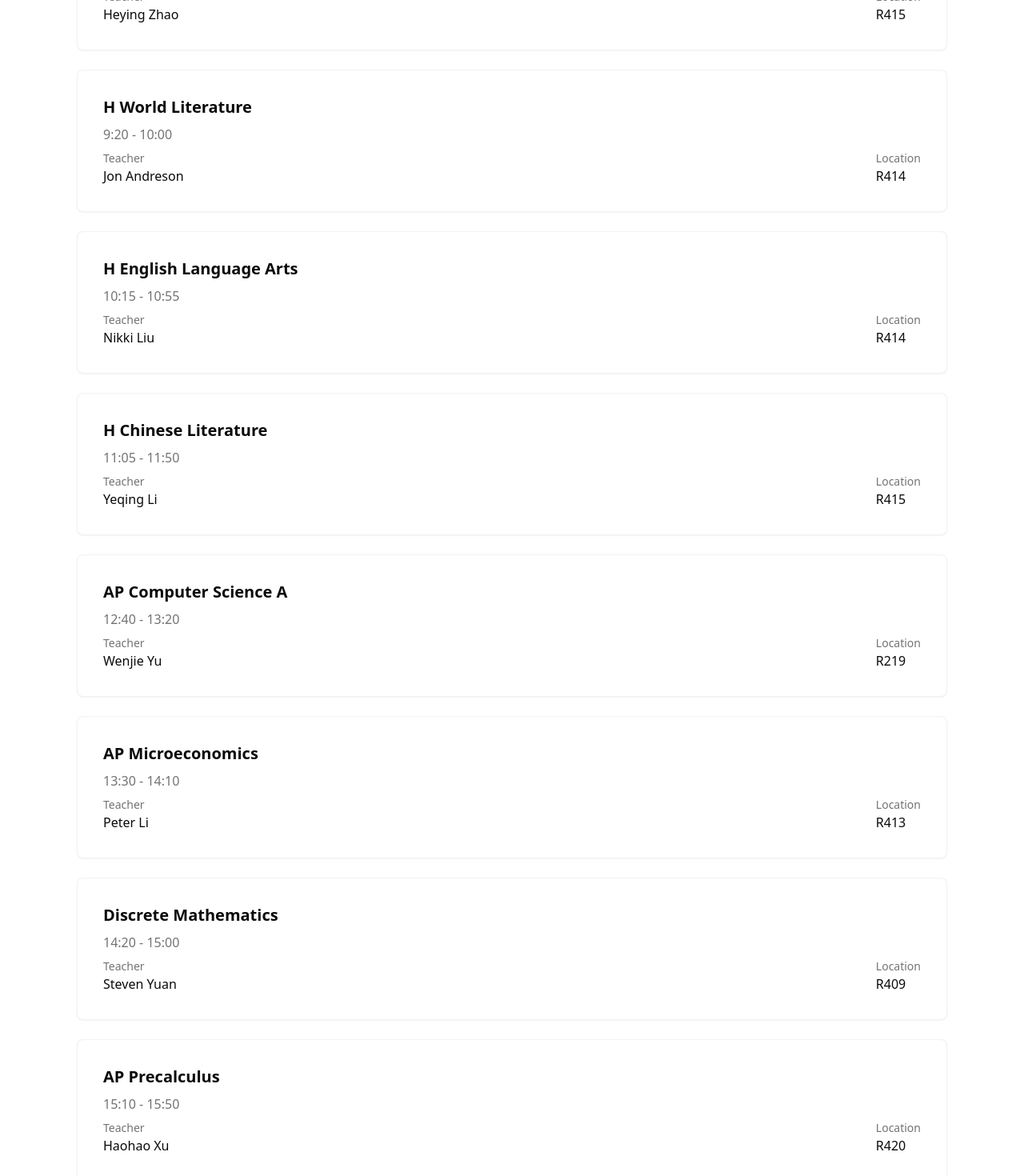
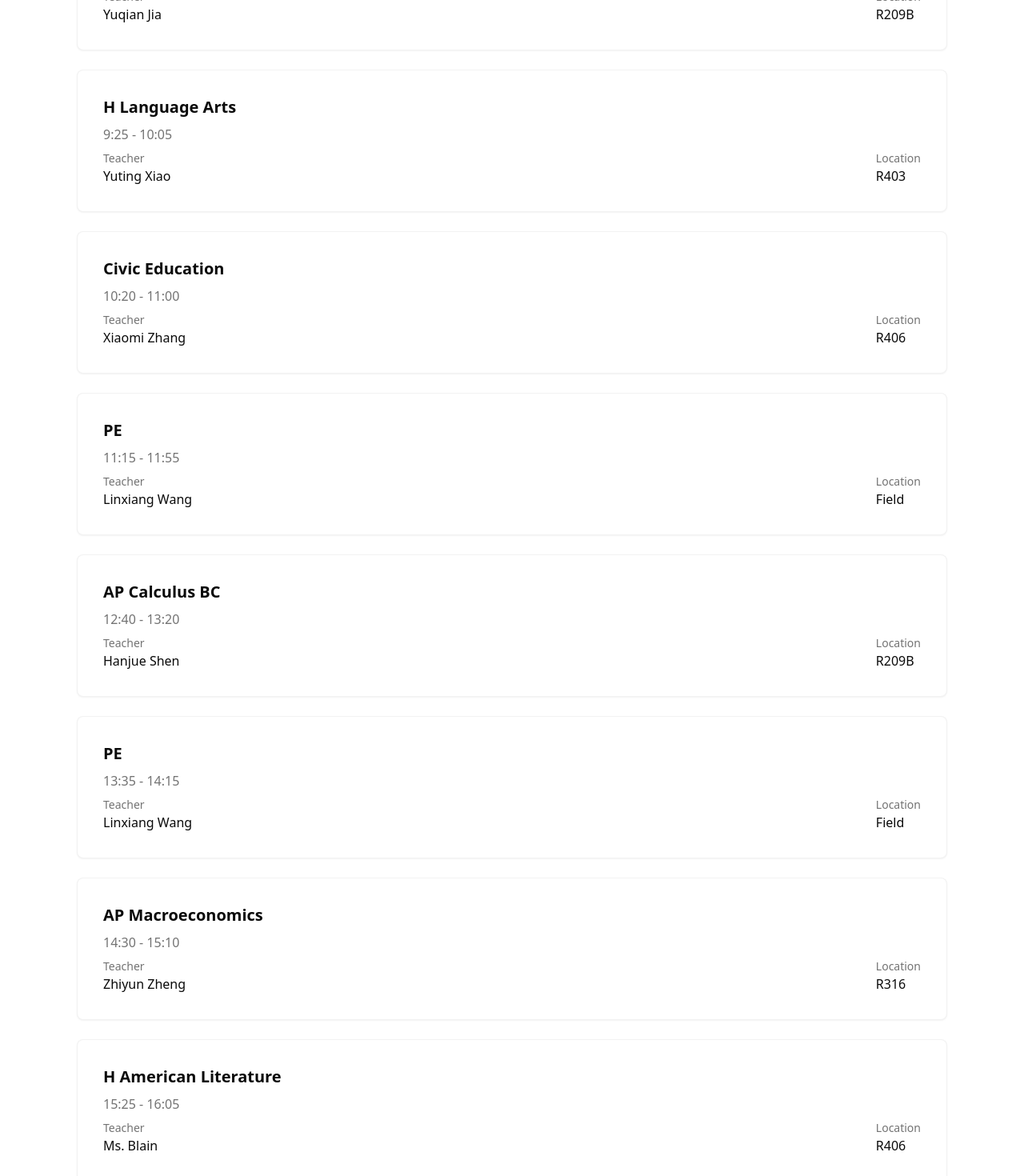
Before and after one commit to TakumiBC/schedule, a Next.js app: page / in a window 1280 px wide. Shown: the part 340-1810 px from the top of the page at 80% size. Built offline with nearby package versions, Linux system fonts and the light colour scheme.

Commit message:
Update page.tsx

```diff
--- a/app/page.tsx
+++ b/app/page.tsx
@@ -20,292 +20,296 @@ type Schedule = Record<string, ClassInfo[]>;
 const scheduleData: Schedule = {
   Monday: [
     {
-      subject: "History",
+      subject: "AP Physics 1",
       startTime: "8:30",
       endTime: "9:10",
-      teacher: "Heying Zhao",
-      location: "R415",
+      teacher: "Yuqian Jia",
+      location: "R209B",
     },
     {
-      subject: "H World Literature",
-      startTime: "9:20",
-      endTime: "10:00",
-      teacher: "Jon Andreson",
-      location: "R414",
+      subject: "H Language Arts",
+      startTime: "9:25",
+      endTime: "10:05",
+      teacher: "Yuting Xiao",
+      location: "R403",
     },
     {
-      subject: "H English Language Arts",
-      startTime: "10:15",
-      endTime: "10:55",
-      teacher: "Nikki Liu",
-      location: "R414",
+      subject: "Civic Education",
+      startTime: "10:20",
+      endTime: "11:00",
+      teacher: "Xiaomi Zhang",
+      location: "R406",
+    },
+    {
+      subject: "PE",
+      startTime: "11:15",
+      endTime: "11:55",
+      teacher: "Linxiang Wang",
+      location: "Field",
+    },
+    {
+      subject: "AP Calculus BC",
+      startTime: "12:40",
+      endTime: "13:20",
+      teacher: "Hanjue Shen",
+      location: "R209B",
+    },
+    {
+      subject: "PE",
+      startTime: "13:35",
+      endTime: "14:15",
+      teacher: "Linxiang Wang",
+      location: "Field",
+    },
+    {
+      subject: "AP Macroeconomics",
+      startTime: "14:30",
+      endTime: "15:10",
+      teacher: "Zhiyun Zheng",
+      location: "R316",
+    },
+    {
+      subject: "H American Literature",
+      startTime: "15:25",
+      endTime: "16:05",
+      teacher: "Ms. Blain",
+      location: "R406",
+    },
+  ],
+
+  Tuesday: [
+    {
+      subject: "AP Macroeconomics",
+      startTime: "8:30",
+      endTime: "9:10",
+      teacher: "Zhiyun Zheng",
+      location: "R316",
+    },
+    {
+      subject: "H Language Arts",
+      startTime: "9:25",
+      endTime: "10:05",
+      teacher: "Yuting Xiao",
+      location: "R403",
+    },
+    {
+      subject: "H American Literature",
+      startTime: "10:20",
+      endTime: "11:00",
+      teacher: "Ms. Blain",
+      location: "R406",
+    },
+    {
+      subject: "H American Literature",
+      startTime: "11:15",
+      endTime: "11:55",
+      teacher: "Ms. Blain",
+      location: "R406",
+    },
+    {
+      subject: "AP Macroeconomics",
+      startTime: "12:40",
+      endTime: "13:20",
+      teacher: "Zhiyun Zheng",
+      location: "R316",
+    },
+    {
+      subject: "AP Physics 1",
+      startTime: "13:35",
+      endTime: "14:15",
+      teacher: "Yuqian Jia",
+      location: "R209B",
+    },
+    {
+      subject: "AP Calculus BC",
+      startTime: "14:30",
+      endTime: "15:10",
+      teacher: "Hanjue Shen",
+      location: "R209B",
+    },
+    {
+      subject: "Civic Education",
+      startTime: "15:25",
+      endTime: "16:05",
+      teacher: "Xiaomi Zhang",
+      location: "R406",
+    },
+  ],
+
+  Wednesday: [
+    {
+      subject: "AP Physics 1",
+      startTime: "8:30",
+      endTime: "9:10",
+      teacher: "Yuqian Jia",
+      location: "R209B",
+    },
+    {
+      subject: "Optional Finance",
+      startTime: "9:25",
+      endTime: "10:05",
+      teacher: "Peter Li",
+      location: "R408",
+    },
+    {
+      subject: "PE",
+      startTime: "10:20",
+      endTime: "11:00",
+      teacher: "Linxiang Wang",
+      location: "Field",
+    },
+    {
+      subject: "AP Calculus BC",
+      startTime: "11:15",
+      endTime: "11:55",
+      teacher: "Hanjue Shen",
+      location: "R209B",
+    },
+    {
+      subject: "",
+      startTime: "12:40",
+      endTime: "13:20",
+      teacher: "",
+      location: "",
+    },
+    {
+      subject: "H Language Arts",
+      startTime: "13:35",
+      endTime: "14:15",
+      teacher: "Yuting Xiao",
+      location: "R403",
     },
     {
       subject: "H Chinese Literature",
-      startTime: "11:05",
-      endTime: "11:50",
-      teacher: "Yeqing Li",
-      location: "R415",
+      startTime: "14:30",
+      endTime: "15:10",
+      teacher: "Xinyue Fan",
+      location: "R406",
     },
     {
-      subject: "AP Computer Science A",
+      subject: "AP Macroeconomics",
+      startTime: "15:25",
+      endTime: "16:05",
+      teacher: "Zhiyun Zheng",
+      location: "R316",
+    },
+  ],
+
+  Thursday: [
+    {
+      subject: "AP Calculus BC",
+      startTime: "8:30",
+      endTime: "9:10",
+      teacher: "Hanjue Shen",
+      location: "R209B",
+    },
+    {
+      subject: "AP Macroeconomics",
+      startTime: "9:25",
+      endTime: "10:05",
+      teacher: "Zhiyun Zheng",
+      location: "R316",
+    },
+    {
+      subject: "H Language Arts",
+      startTime: "10:20",
+      endTime: "11:00",
+      teacher: "Yuting Xiao",
+      location: "R403",
+    },
+    {
+      subject: "Linear Algebra",
+      startTime: "11:15",
+      endTime: "11:55",
+      teacher: "Zhihao Wang",
+      location: "R419",
+    },
+    {
+      subject: "Geography",
       startTime: "12:40",
       endTime: "13:20",
-      teacher: "Wenjie Yu",
-      location: "R219",
+      teacher: "Xinzhong Zhang",
+      location: "R406",
     },
     {
-      subject: "AP Microeconomics",
-      startTime: "13:30",
-      endTime: "14:10",
-      teacher: "Peter Li",
-      location: "R413",
+      subject: "AP Physics 1",
+      startTime: "13:35",
+      endTime: "14:15",
+      teacher: "Yuqian Jia",
+      location: "R209B",
     },
     {
-      subject: "Discrete Mathematics",
-      startTime: "14:20",
-      endTime: "15:00",
-      teacher: "Steven Yuan",
-      location: "R409",
+      subject: "History",
+      startTime: "14:30",
+      endTime: "15:10",
+      teacher: "Heying Zhao",
+      location: "R406",
     },
     {
-      subject: "AP Precalculus",
-      startTime: "15:10",
-      endTime: "15:50",
-      teacher: "Haohao Xu",
-      location: "R420",
+      subject: "H American Literature",
+      startTime: "15:25",
+      endTime: "16:05",
+      teacher: "Ms. Blain",
+      location: "R406",
     },
   ],
-  Tuesday: [
+
+  Friday: [
     {
-      subject: "AP Computer Science A",
+      subject: "H Language Arts",
       startTime: "8:30",
       endTime: "9:10",
-      teacher: "Wenjie Yu",
-      location: "R219",
+      teacher: "Yuting Xiao",
+      location: "R403",
     },
     {
-      subject: "AP Microeconomics",
-      startTime: "9:20",
-      endTime: "10:00",
-      teacher: "Peter Li",
-      location: "R413",
+      subject: "AP Physics 1",
+      startTime: "9:25",
+      endTime: "10:05",
+      teacher: "Yuqian Jia",
+      location: "R209B",
     },
     {
-      subject: "H English Language Arts",
-      startTime: "10:15",
-      endTime: "10:55",
-      teacher: "Nikki Liu",
-      location: "R414",
+      subject: "AP Calculus BC",
+      startTime: "10:20",
+      endTime: "11:00",
+      teacher: "Hanjue Shen",
+      location: "R209B",
     },
     {
-      subject: "H World Literature",
-      startTime: "11:05",
-      endTime: "11:50",
-      teacher: "Jon Andreson",
-      location: "R414",
+      subject: "Linear Algebra",
+      startTime: "11:15",
+      endTime: "11:55",
+      teacher: "Zhihao Wang",
+      location: "R419",
     },
     {
-      subject: "AP Precalculus",
+      subject: "H Chinese Literature",
       startTime: "12:40",
       endTime: "13:20",
-      teacher: "Haohao Xu",
-      location: "R420",
-    },
-    {
-      subject: "Art",
-      startTime: "13:30",
-      endTime: "14:10",
-      teacher: "Channie Yang",
-      location: "Auditorium",
+      teacher: "Xinyue Fan",
+      location: "R406",
     },
     {
       subject: "PE",
-      startTime: "14:20",
-      endTime: "15:00",
-      teacher: "Hao Huang",
+      startTime: "13:35",
+      endTime: "14:15",
+      teacher: "Linxiang Wang",
       location: "Field",
     },
     {
-      subject: "Optional Vocal Performance",
-      startTime: "15:10",
-      endTime: "15:50",
-      teacher: "Channie Yang",
-      location: "R016",
-    },
-  ],
-  Wednesday: [
-    {
-      subject: "AP Microeconomics",
-      startTime: "8:30",
-      endTime: "9:10",
-      teacher: "Peter Li",
-      location: "R413",
+      subject: "H American Literature",
+      startTime: "14:30",
+      endTime: "15:10",
+      teacher: "Ms. Blain",
+      location: "R406",
     },
     {
-      subject: "AP Computer Science A",
-      startTime: "9:20",
-      endTime: "10:00",
-      teacher: "Wenjie Yu",
-      location: "R219",
-    },
-    {
-      subject: "H Chinese Literature",
-      startTime: "10:15",
-      endTime: "10:55",
-      teacher: "Yeqing Li",
-      location: "R415",
-    },
-    {
-      subject: "PE",
-      startTime: "11:05",
-      endTime: "11:50",
-      teacher: "Hao Huang",
-      location: "Field",
-    },
-    {
-      subject: "H English Language Arts",
-      startTime: "12:40",
-      endTime: "13:20",
-      teacher: "Nikki Liu",
-      location: "R414",
-    },
-    {
-      subject: "Optional Vocal Performance",
-      startTime: "13:30",
-      endTime: "14:10",
-      teacher: "Channie Yang",
-      location: "R016",
-    },
-    {
-      subject: "AP Precalculus",
-      startTime: "14:20",
-      endTime: "15:00",
-      teacher: "Haohao Xu",
-      location: "R420",
-    },
-    {
-      subject: "H World Literature",
-      startTime: "15:10",
-      endTime: "15:50",
-      teacher: "Jon Andreson",
-      location: "R414",
-    },
-  ],
-  Thursday: [
-    {
-      subject: "AP Precalculus",
-      startTime: "8:30",
-      endTime: "9:10",
-      teacher: "Haohao Xu",
-      location: "R420",
-    },
-    {
-      subject: "AP Computer Science A",
-      startTime: "9:20",
-      endTime: "10:00",
-      teacher: "Wenjie Yu",
-      location: "R219",
-    },
-    {
-      subject: "H World Literature",
-      startTime: "10:15",
-      endTime: "10:55",
-      teacher: "Jon Andreson",
-      location: "R414",
-    },
-    {
-      subject: "Geography",
-      startTime: "11:05",
-      endTime: "11:50",
-      teacher: "Xinzhong Zhang",
-      location: "R415",
-    },
-    {
-      subject: "AP Microeconomics",
-      startTime: "12:40",
-      endTime: "13:20",
-      teacher: "Peter Li",
-      location: "R413",
-    },
-    {
-      subject: "Discrete Mathematics",
-      startTime: "13:30",
-      endTime: "14:10",
-      teacher: "Steven Yuan",
-      location: "R409",
-    },
-    {
-      subject: "CAS",
-      startTime: "14:20",
-      endTime: "15:00",
-      teacher: "Xinyue Fan",
-      location: "R415",
-    },
-    {
-      subject: "CAS",
-      startTime: "15:10",
-      endTime: "15:50",
-      teacher: "Xinyue Fan",
-      location: "R415",
-    },
-  ],
-  Friday: [
-    {
-      subject: "H Chinese Literature",
-      startTime: "8:30",
-      endTime: "9:10",
-      teacher: "Yeqing Li",
-      location: "R415",
-    },
-    {
-      subject: "H English Language Arts",
-      startTime: "9:20",
-      endTime: "10:00",
-      teacher: "Nikki Liu",
-      location: "R414",
-    },
-    {
-      subject: "H English Language Arts",
-      startTime: "10:15",
-      endTime: "10:55",
-      teacher: "Nikki Liu",
-      location: "R414",
-    },
-    {
-      subject: "H World Literature",
-      startTime: "11:05",
-      endTime: "11:50",
-      teacher: "Jon Andreson",
-      location: "R414",
-    },
-    {
-      subject: "Discrete Mathematics",
-      startTime: "12:40",
-      endTime: "13:20",
-      teacher: "Steven Yuan",
-      location: "R409",
-    },
-    {
-      subject: "AP Microeconomics",
-      startTime: "13:30",
-      endTime: "14:10",
-      teacher: "Peter Li",
-      location: "R413",
-    },
-    {
-      subject: "AP Computer Science A",
-      startTime: "14:20",
-      endTime: "15:00",
-      teacher: "Wenjie Yu",
-      location: "R219",
-    },
-    {
-      subject: "AP Precalculus",
-      startTime: "15:10",
-      endTime: "15:50",
-      teacher: "Haohao Xu",
-      location: "R420",
+      subject: "Linear Algebra",
+      startTime: "15:25",
+      endTime: "16:05",
+      teacher: "Zhihao Wang",
+      location: "R419",
     },
   ],
 };
```
